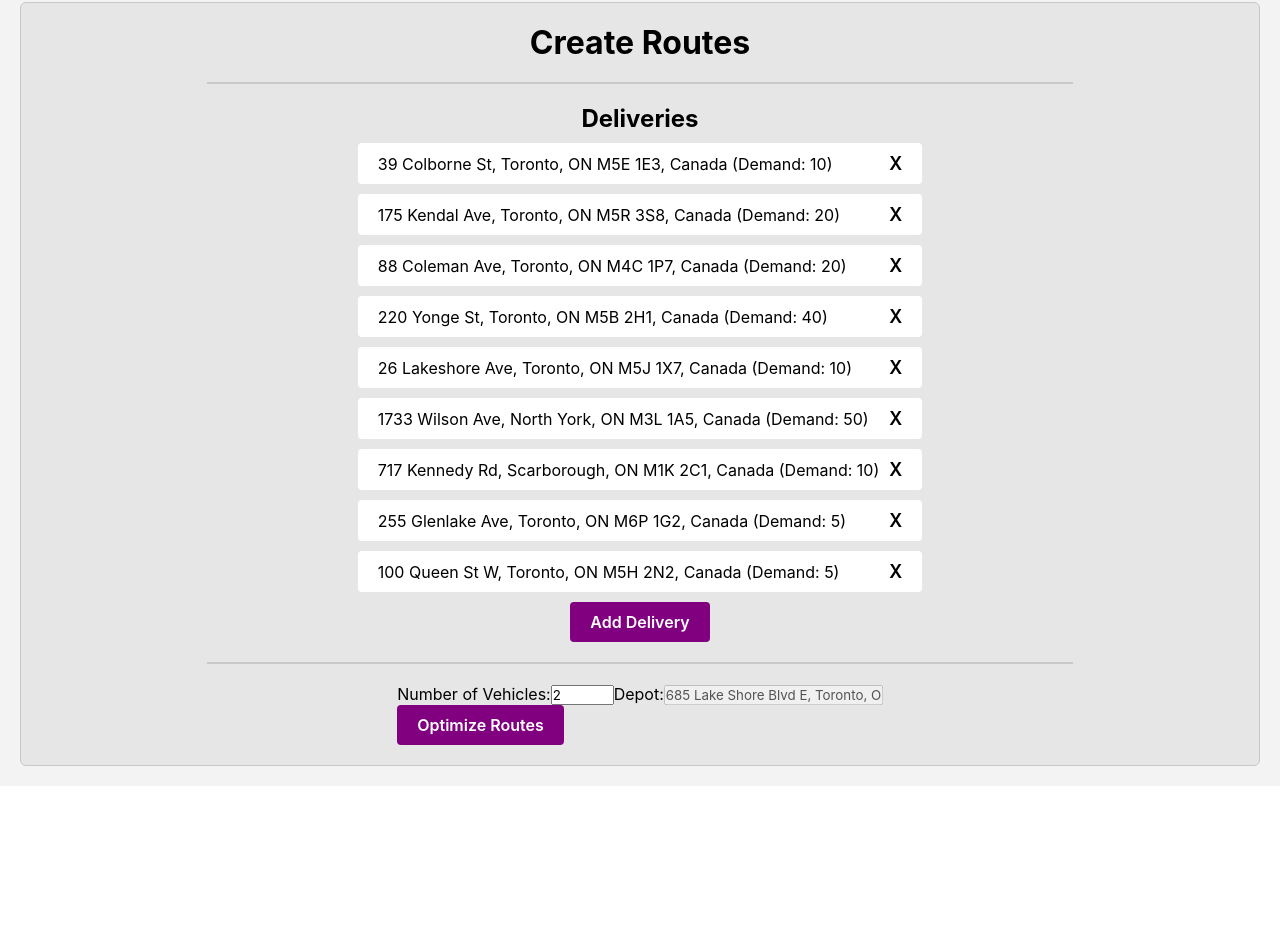
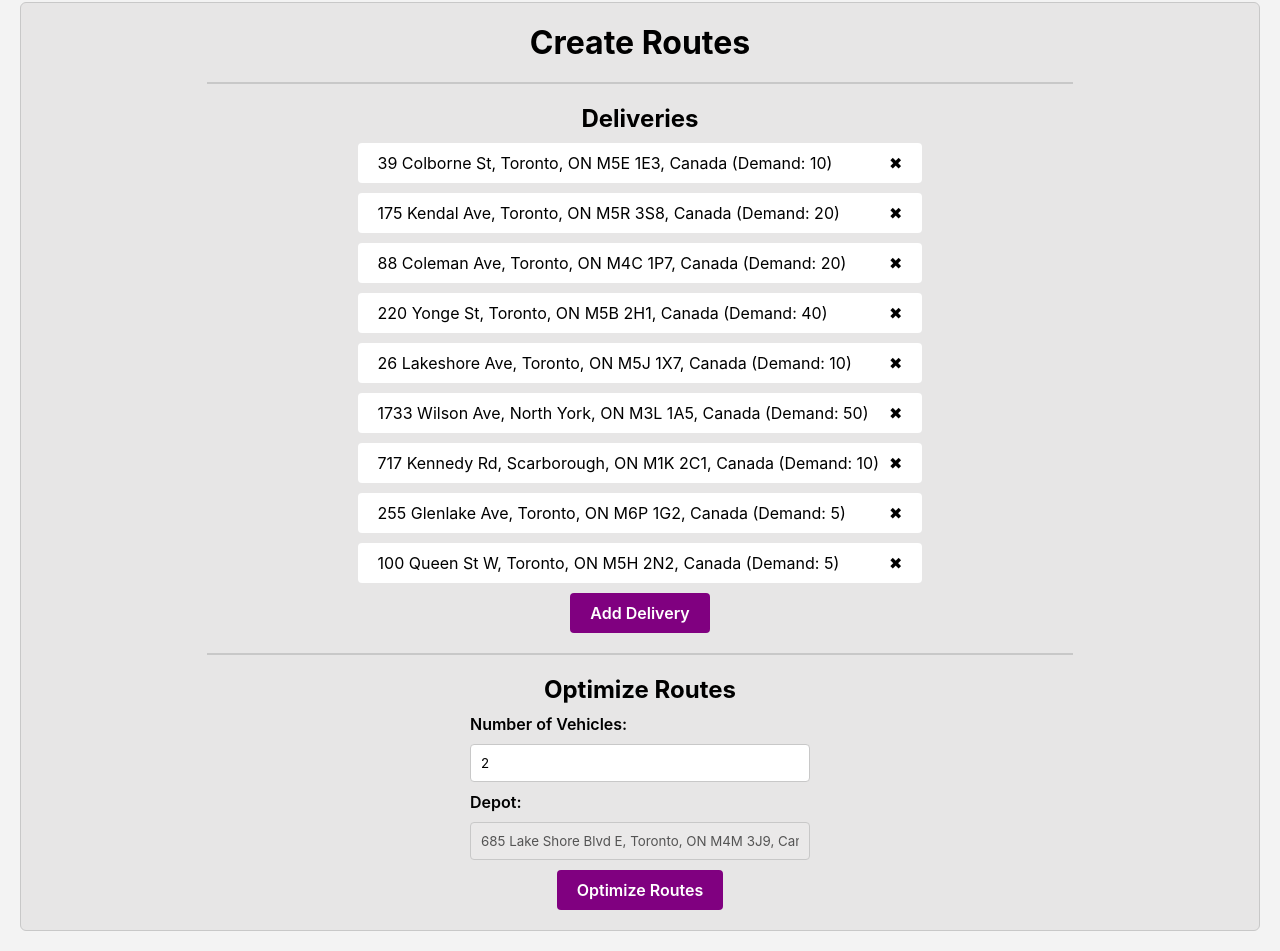
Before and after one commit to JakeNizio/QLO_Demo, a React (Vite) app in the folder client/: page /createroutes in a window 1280 px wide. Shown: the part 88-1039 px from the top of the page. Before the commit the page ends 874 px from the top, so only its background shows below. Built offline with nearby package versions, Linux system fonts and the light colour scheme; sample sign-in values are in the browser's storage.

Commit message:
more styling on create routes page

```diff
--- a/client/src/manager/CreateRoutes.jsx
+++ b/client/src/manager/CreateRoutes.jsx
@@ -13,6 +13,27 @@ import {
 } from "./testData.js";
 
 Modal.setAppElement("#root");
+
+const addDeliveryStyles = {
+  overlay: {
+    backgroundColor: "rgba(0, 0, 0, 0.5)",
+  },
+  content: {
+    maxHeight: "90vh",
+    left: "50%",
+    right: "auto",
+    bottom: "auto",
+    marginRight: "-50%",
+    transform: "translate(-50%, 0)",
+    scrollbarWidth: "thin",
+  },
+};
+
+const viewRouteStyles = {
+  overlay: {
+    backgroundColor: "rgba(0, 0, 0, 0.5)",
+  },
+};
 
 function CreateRoutes() {
   const [
@@ -166,7 +187,7 @@ function CreateRoutes() {
                     setDeliveries(deliveries.filter((_, i) => i !== index))
                   }
                 >
-                  X
+                  ✖
                 </button>
               </li>
             ))}
@@ -177,7 +198,8 @@ function CreateRoutes() {
         </div>
         <hr />
         <div className="page-section create-routes-optimizations">
-          <form onSubmit={handleOptimization}>
+          <h2>Optimize Routes</h2>
+          <form className="form" onSubmit={handleOptimization}>
             <label htmlFor="numVehicles">Number of Vehicles:</label>
             <input
               type="number"
@@ -199,22 +221,30 @@ function CreateRoutes() {
             />
             <button className="btn btn-primary">Optimize Routes</button>
           </form>
+          {optimizeRoutesIsLoading && <p>Loading...</p>}
         </div>
-        {optimizeRoutesIsLoading && <p>Loading...</p>}
         {optimizeRoutesData && (
           <>
             <hr />
-
             <div className="page-section create-routes-results">
               <h2>Results</h2>
+              {/* <i>Select Route To View</i> */}
+              <div className="create-routes-results-buttons">
                 {optimizeRoutesData.data.map((route, index) => (
                   <button
                     key={index}
                     onClick={() => setModalViewRouteOpen(route)}
                   >
-                  Route {index + 1}: {route.deliveries.length} stops
+                    <b>Route {index + 1} |</b>
+                    {` ${route.deliveries.length} stops | ${(
+                      route.routes[0].distanceMeters / 1000
+                    ).toFixed(1)} km | ${route.deliveries.reduce(
+                      (acc, id) => acc + deliveries[id].demand,
+                      0
+                    )} demand`}
                   </button>
                 ))}
+              </div>
             </div>
           </>
         )}
@@ -222,10 +252,20 @@ function CreateRoutes() {
       <Modal
         isOpen={modalAddDeliveryIsOpen}
         onRequestClose={setModalAddDeliveryClose}
+        style={addDeliveryStyles}
         contentLabel="Add Delivery"
       >
+        <button className="modal-close" onClick={setModalAddDeliveryClose}>
+          ✖
+        </button>
+        <div className="page-frame">
           <h2>Add Delivery</h2>
-        <form onSubmit={handleAddDelivery}>
+          <hr />
+          <div className="page-section">
+            <form
+              className="form add-delivery-form"
+              onSubmit={handleAddDelivery}
+            >
               <label htmlFor="streetnumber">Street Number:</label>
               <input type="text" id="streetnumber" required />
               <label htmlFor="streetname">Street Name:</label>
@@ -254,13 +294,19 @@ function CreateRoutes() {
               <input type="number" id="demand" min="1" required />
               <button className="btn btn-primary">Add</button>
             </form>
+          </div>
+        </div>
       </Modal>
       <Modal
         isOpen={modalViewRouteIsOpen}
         onRequestClose={setModalViewRouteClose}
+        style={viewRouteStyles}
         contentLabel="View Route"
       >
-        <h2>View Route</h2>
+        <button className="modal-close" onClick={setModalViewRouteClose}>
+          ✖
+        </button>
+        <h2>View Route </h2>
         {selectedRoute && (
           <RouteMap
             route={selectedRoute}
--- a/client/src/styles/CreateRoutes.css
+++ b/client/src/styles/CreateRoutes.css
@@ -24,10 +24,36 @@
   border: none;
   cursor: pointer;
   transition: all 0.2s ease-in-out;
-  font-size: 18px;
+  font-size: 16px;
   font-weight: 600;
 }
 
 .create-routes-deliveries ul li button:hover {
   color: rgb(225, 0, 0);
 }
+
+.create-routes-results i {
+  font-size: 16px;
+  font-weight: 600;
+}
+
+.create-routes-results-buttons {
+  display: flex;
+  flex-direction: column;
+  row-gap: 10px;
+}
+
+.create-routes-results button {
+  padding: 10px 20px;
+  border: none;
+  border-radius: 4px;
+  cursor: pointer;
+  font-size: 16px;
+  transition: all 0.2s ease-in-out;
+  border: 3px solid transparent;
+  align-items: stretch;
+}
+
+.create-routes-results button:hover {
+  border: 3px solid purple;
+}
--- a/client/src/styles/Page.css
+++ b/client/src/styles/Page.css
@@ -51,7 +51,7 @@
 }
 
 .btn-primary:hover {
-  background-color: rgb(170, 79, 170);
+  background-color: rgb(179, 104, 179);
 }
 
 .btn-light {
@@ -62,3 +62,48 @@
 .btn-light:hover {
   background-color: rgb(216, 216, 216);
 }
+
+.form {
+  display: flex;
+  flex-direction: column;
+  align-items: center;
+  justify-content: center;
+  row-gap: 10px;
+  width: 340px;
+}
+
+.form label {
+  font-size: 16px;
+  font-weight: 600;
+  align-self: flex-start;
+}
+
+.form input {
+  padding: 10px;
+  border: 1px solid rgb(200, 200, 200);
+  border-radius: 4px;
+  width: 100%;
+}
+
+.form select {
+  padding: 10px;
+  border: 1px solid rgb(200, 200, 200);
+  border-radius: 4px;
+  width: 100%;
+}
+
+.modal-close {
+  position: absolute;
+  top: 10px;
+  right: 10px;
+  background-color: transparent;
+  border: none;
+  cursor: pointer;
+  transition: all 0.2s ease-in-out;
+  font-size: 16px;
+  font-weight: 600;
+}
+
+.modal-close:hover {
+  color: rgb(225, 0, 0);
+}
```
Lines whose indentation alone changed are shown as unchanged.
